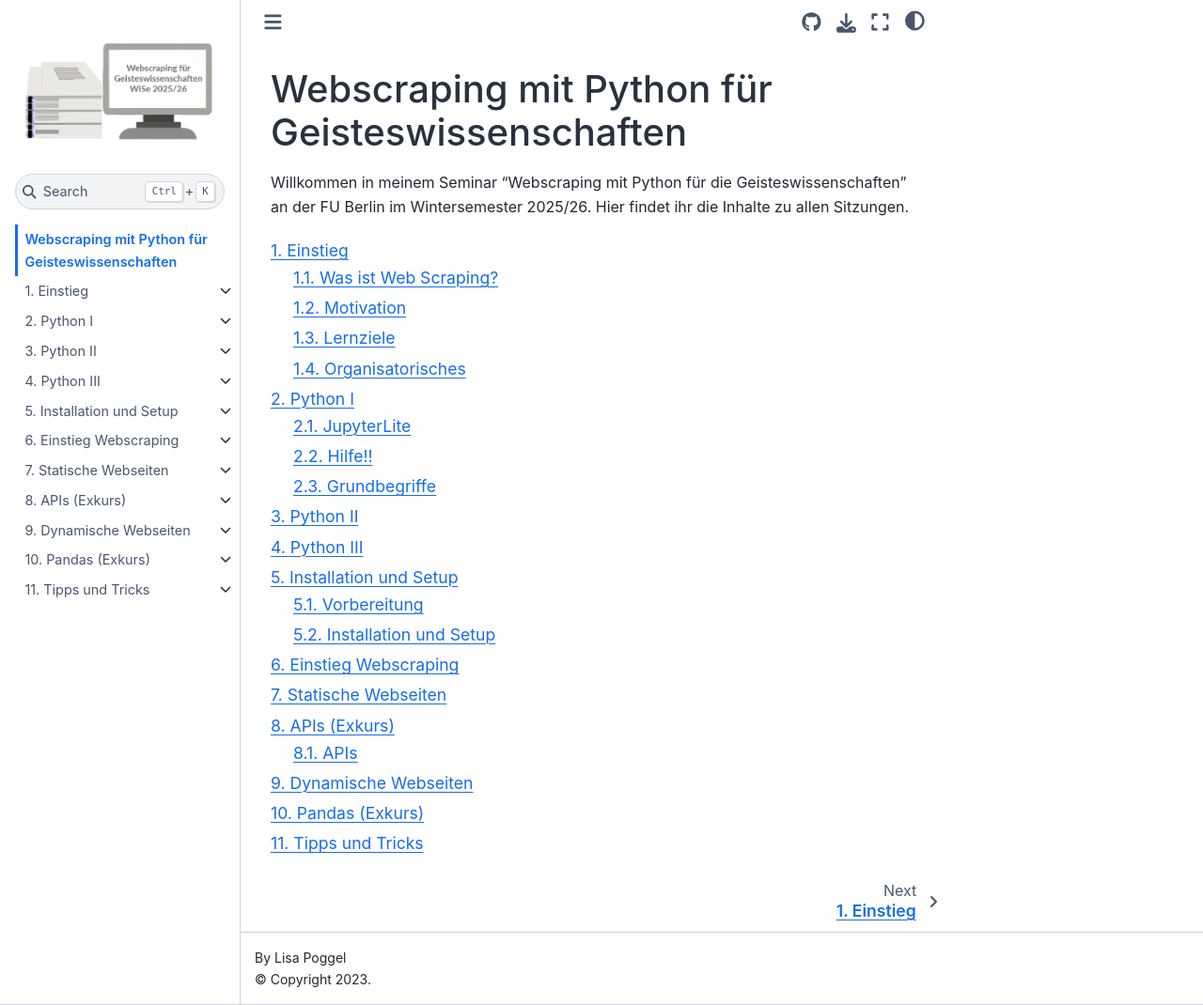
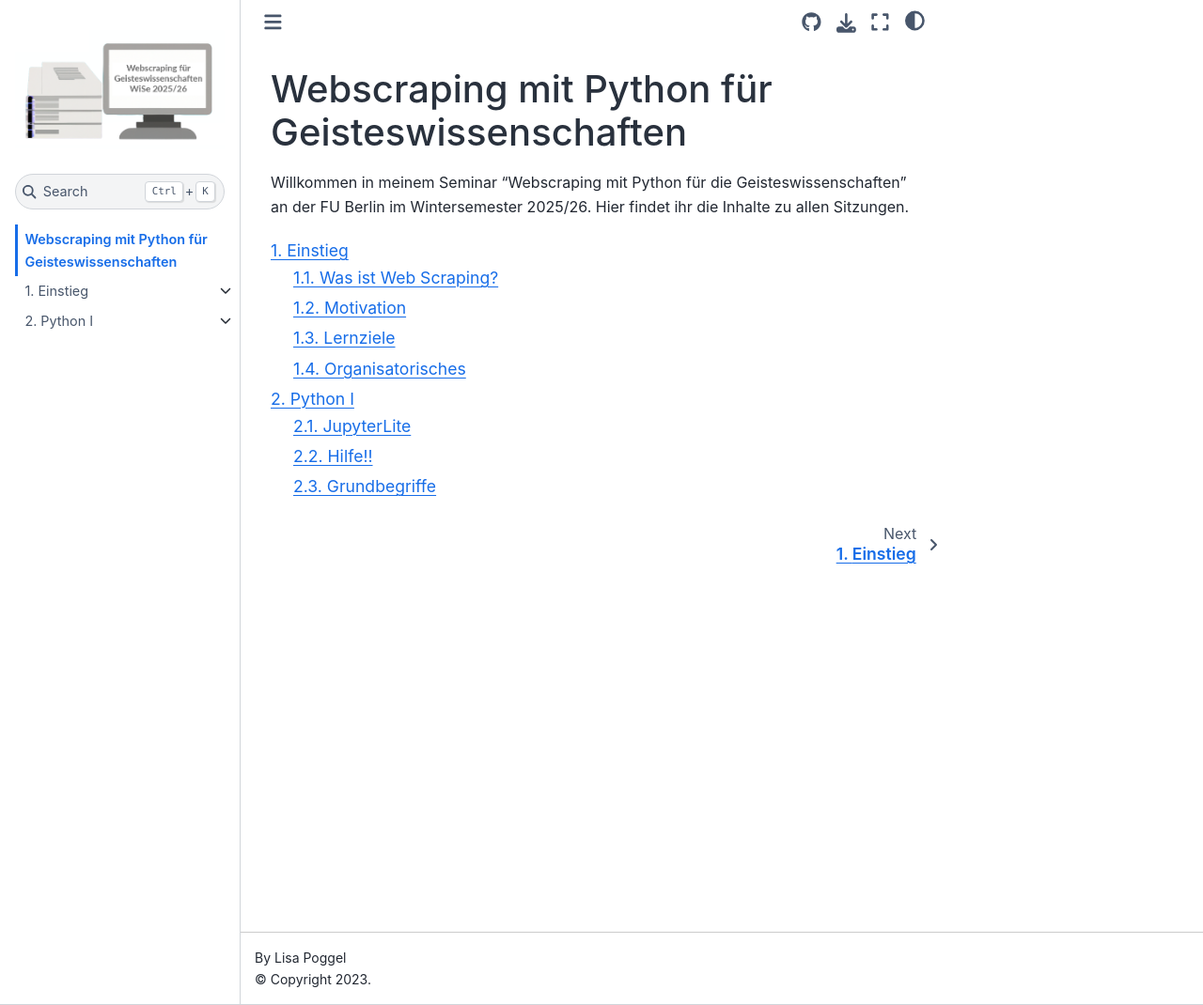
Before and after one commit to lipogg/webscraping-mit-python, a Jupyter Book: the page built from intro.md, in a window 1280 px wide and 1070 px high. Shown: the whole window at 94% size. Built offline with Jupyter Book 1.0.4 settings and Sphinx 7.4.7 and the Sphinx Book theme 1.1.4, drawn with Linux system fonts in a browser that asks for light colours; pages that are not in the unit, such as notebooks, are missing from menus; comment, search, counter and statistics services are not loaded; some of the changed lines change nothing that is shown.

Commit message:
update Semesterplan, TOC

```diff
--- a/_toc.yml
+++ b/_toc.yml
@@ -34,78 +34,78 @@ sections:
     title: Einfache Datentypen, Strings und Operatoren
   - file: chapters/02/subchapters/04_variablen
     title: Variablen
-- file: chapters/03/03_intro
-  title: Python II
-  sections:
-  - file: chapters/03/subchapters/01_datentypen
-    title: Zusammengesetzte Datentypen
-  - file: chapters/03/subchapters/02_kontrollstrukturen
-    title: Kontrollstrukturen
-- file: chapters/04/04_intro
-  title: Python III
-  sections:
-  - file: chapters/04/subchapters/01_funktionen
-    title: Funktionen
-  - file: chapters/04/subchapters/02_pakete
-    title: Module, Pakete, Bibliotheken
-- file: chapters/05/05_intro
-  title: Installation und Setup
-  sections:
-  - file: chapters/05/subchapters/01_vorbereitung
-    title: Vorbereitung
-  - file: chapters/05/subchapters/02_installation_setup
-    title: Installation und Setup
-- file: chapters/06/06_intro
-  title: Einstieg Webscraping
-  sections:
-  - file: chapters/06/subchapters/01_rechtliches.md
-    title: Der rechtliche Rahmen
-  - file: chapters/06/subchapters/02_html.ipynb
-    title: HTML
-  - file: chapters/06/subchapters/03_css.ipynb
-    title: CSS
-  - file: chapters/06/subchapters/04_http.ipynb
-    title: Client, Server, HTTP
-- file: chapters/07/07_intro
-  title: Statische Webseiten
-  sections:
-    - file: chapters/07/subchapters/01_einstieg_beautifulsoup.ipynb
-      title: Einstieg BeautifulSoup
-    - file: chapters/07/subchapters/02_fortsetzung_beautifulsoup.ipynb
-      title: Fortsetzung BeautifulSoup
-- file: chapters/08/08_intro
-  title: APIs (Exkurs)
-  sections:
-    - file: chapters/08/subchapters/01_apis.md
-      title: APIs
-    - file: chapters/08/subchapters/02_dracor_api.ipynb
-      title: Beispiel DraCor-API
-    - file: chapters/08/subchapters/03_loc_api.ipynb
-      title: Beispiel LOC-API
-- file: chapters/09/09_intro
-  title: Dynamische Webseiten
-  sections:
-    - file: chapters/09/subchapters/01_statisch_vs_dynamisch.ipynb
-      title: Statisch vs. Dynamisch?
-    - file: chapters/09/subchapters/02_einstieg_selenium.ipynb
-      title: Einstieg Selenium
-    - file: chapters/09/subchapters/03_fortsetzung_selenium.ipynb
-      title: Fortsetzung Selenium
-- file: chapters/10/10_intro
-  title: Pandas (Exkurs)
-  sections:
-    - file: chapters/10/subchapters/01_pandas_bereinigen.ipynb
-      title: Daten bereinigen
-    - file: chapters/10/subchapters/02_pandas_visualisieren.ipynb
-      title: Daten visualisieren
-- file: chapters/11/11_intro
-  title: Tipps und Tricks
-  sections:
-    - file: chapters/11/subchapters/01_fetch_xhr.ipynb
-      title: Selenium ist kein Hammer
-    - file: chapters/11/subchapters/02_sessions_cookies.ipynb
-      title: Sessions und Cookies
-    - file: chapters/11/subchapters/03_apis_tokens.ipynb
-      title: Authentifizierung, Autorisierung und APIs
-    - file: chapters/11/subchapters/04_tipps_tricks.ipynb
-      title: Weitere Tipps und Tricks
+#- file: chapters/03/03_intro
+#  title: Python II
+#  sections:
+#  - file: chapters/03/subchapters/01_datentypen
+#    title: Zusammengesetzte Datentypen
+#  - file: chapters/03/subchapters/02_kontrollstrukturen
+#    title: Kontrollstrukturen
+#- file: chapters/04/04_intro
+#  title: Python III
+#  sections:
+#  - file: chapters/04/subchapters/01_funktionen
+#    title: Funktionen
+#  - file: chapters/04/subchapters/02_pakete
+#    title: Module, Pakete, Bibliotheken
+#- file: chapters/05/05_intro
+#  title: Installation und Setup
+#  sections:
+#  - file: chapters/05/subchapters/01_vorbereitung
+#    title: Vorbereitung
+#  - file: chapters/05/subchapters/02_installation_setup
+#    title: Installation und Setup
+#- file: chapters/06/06_intro
+#  title: Einstieg Webscraping
+#  sections:
+#  - file: chapters/06/subchapters/01_rechtliches.md
+#    title: Der rechtliche Rahmen
+#  - file: chapters/06/subchapters/02_html.ipynb
+#    title: HTML
+#  - file: chapters/06/subchapters/03_css.ipynb
+#    title: CSS
+#  - file: chapters/06/subchapters/04_http.ipynb
+#    title: Client, Server, HTTP
+#- file: chapters/07/07_intro
+#  title: Statische Webseiten
+#  sections:
+#    - file: chapters/07/subchapters/01_einstieg_beautifulsoup.ipynb
+#      title: Einstieg BeautifulSoup
+#    - file: chapters/07/subchapters/02_fortsetzung_beautifulsoup.ipynb
+#      title: Fortsetzung BeautifulSoup
+#- file: chapters/08/08_intro
+#  title: APIs (Exkurs)
+#  sections:
+#    - file: chapters/08/subchapters/01_apis.md
+#      title: APIs
+#    - file: chapters/08/subchapters/02_dracor_api.ipynb
+#      title: Beispiel DraCor-API
+#    - file: chapters/08/subchapters/03_loc_api.ipynb
+#      title: Beispiel LOC-API
+#- file: chapters/09/09_intro
+#  title: Dynamische Webseiten
+#  sections:
+#    - file: chapters/09/subchapters/01_statisch_vs_dynamisch.ipynb
+#      title: Statisch vs. Dynamisch?
+#    - file: chapters/09/subchapters/02_einstieg_selenium.ipynb
+#      title: Einstieg Selenium
+#    - file: chapters/09/subchapters/03_fortsetzung_selenium.ipynb
+#      title: Fortsetzung Selenium
+#- file: chapters/10/10_intro
+#  title: Pandas (Exkurs)
+#  sections:
+#    - file: chapters/10/subchapters/01_pandas_bereinigen.ipynb
+#      title: Daten bereinigen
+#    - file: chapters/10/subchapters/02_pandas_visualisieren.ipynb
+#      title: Daten visualisieren
+#- file: chapters/11/11_intro
+#  title: Tipps und Tricks
+#  sections:
+#    - file: chapters/11/subchapters/01_fetch_xhr.ipynb
+#      title: Selenium ist kein Hammer
+#    - file: chapters/11/subchapters/02_sessions_cookies.ipynb
+#      title: Sessions und Cookies
+#    - file: chapters/11/subchapters/03_apis_tokens.ipynb
+#      title: Authentifizierung, Autorisierung und APIs
+#    - file: chapters/11/subchapters/04_tipps_tricks.ipynb
+#      title: Weitere Tipps und Tricks
```
Also changed, not shown: 1 other file.
